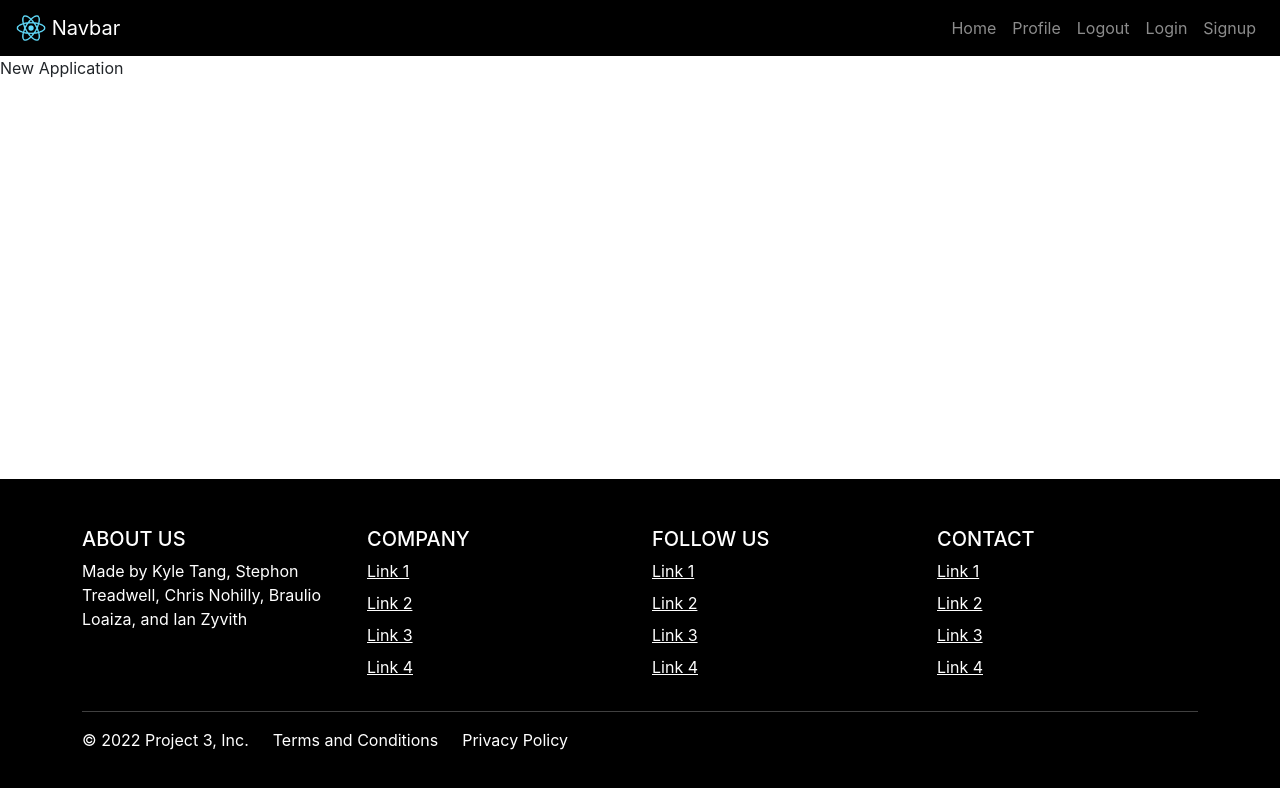
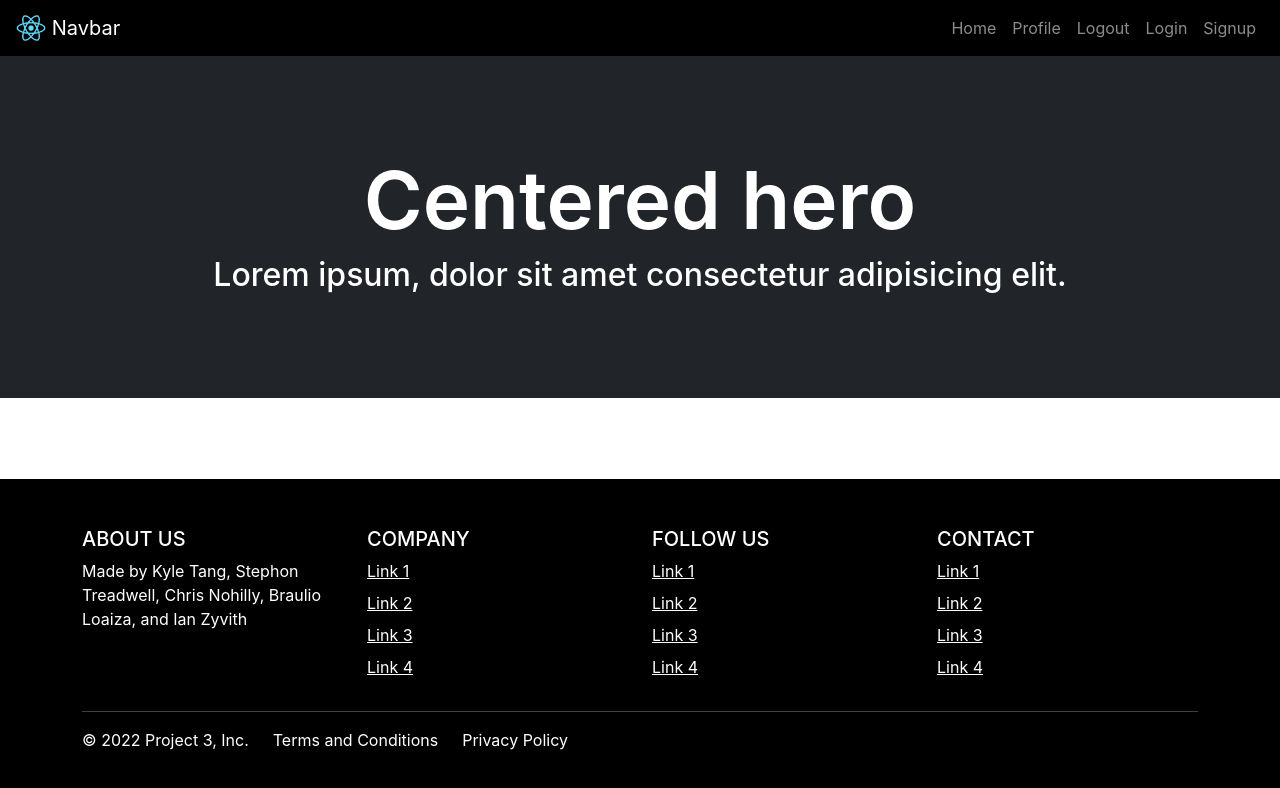
Before and after one commit to cnohilly/codeflow, a React (Create React App) app in the folder client/: page / in a window 1280 px wide. Shown: the top 788 px of the page. Built offline with nearby package versions, Linux system fonts and the light colour scheme.

Commit message:
added Home page

```diff
--- a/client/src/App.js
+++ b/client/src/App.js
@@ -7,8 +7,11 @@ import {
   createHttpLink
 } from '@apollo/client';
 import { setContext } from '@apollo/client/link/context';
+
 import Header from './components/Header';
 import Footer from './components/Footer';
+
+import Home from './pages/Home';
 
 const httpLink = createHttpLink({
   uri: '/graphql'
@@ -34,7 +37,7 @@ function App() {
     <ApolloProvider client={client}>
       <Header />
       <main className="App custom-height">
-        <p>New Application</p>
+        <Home />
       </main >
       <Footer />
     </ApolloProvider>
--- /dev/null
+++ b/client/src/pages/Home.js
@@ -0,0 +1,25 @@
+import React from 'react';
+import { Container, Row, Col, Card, Badge } from 'react-bootstrap';
+
+const Home = () => {
+
+  return (
+    // section for Homepage
+    <div id="home">
+      {/* section for hero */}
+      <section id="hero" className="py-4 py-md-5 text-center bg-dark text-white">
+        <div className="py-md-5">
+          <h1 className="display-1 fw-semibold">Centered hero</h1>
+          <h2>Lorem ipsum, dolor sit amet consectetur adipisicing elit.</h2>
+        </div>
+      </section>
+      {/* container for project card list */}
+      <Container id="home-project-list" className="py-4 ">
+        <Row xs={1} className="g-4">
+        </Row>
+      </Container>
+    </div>
+  );
+};
+
+export default Home;
```
